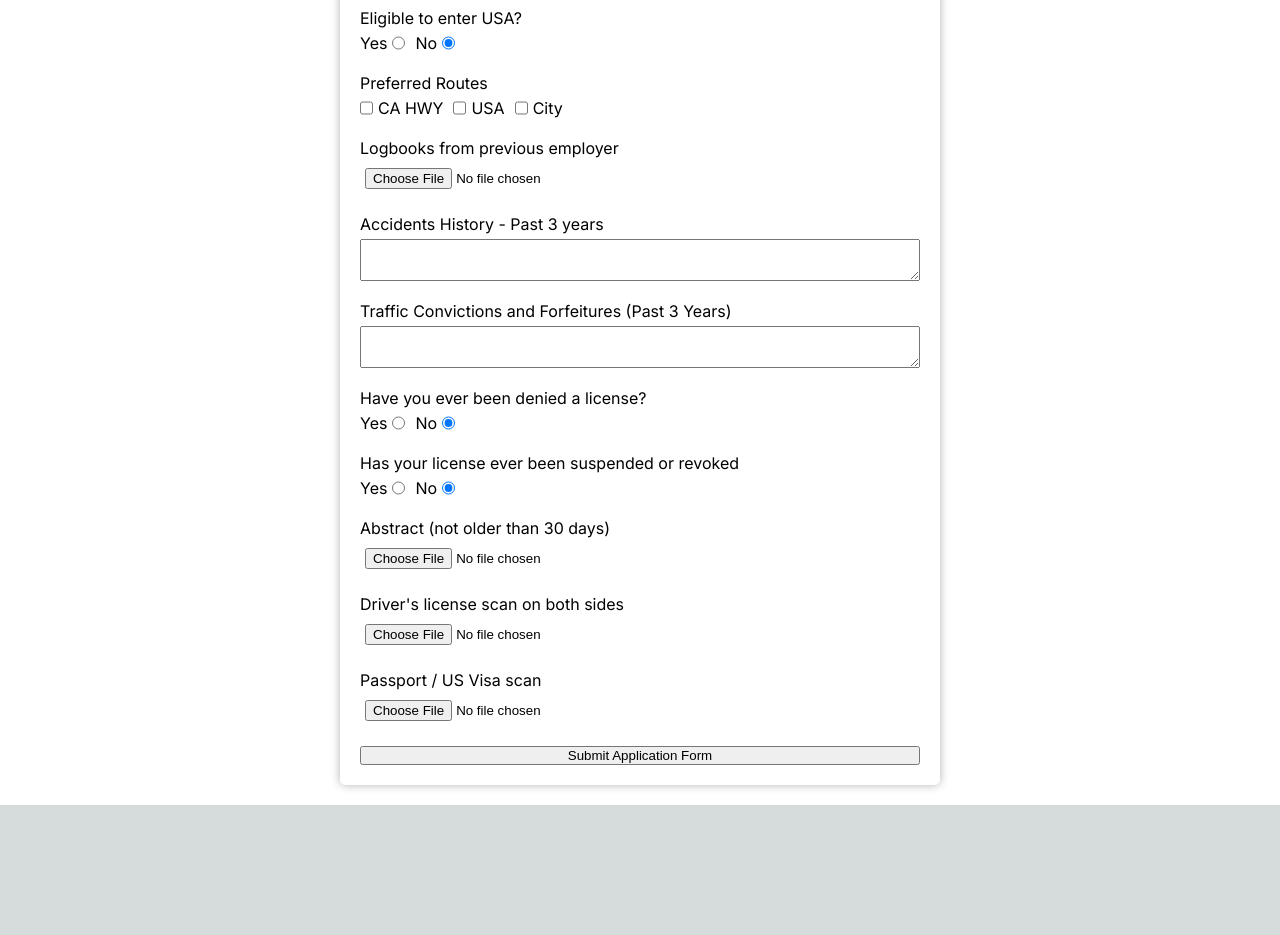
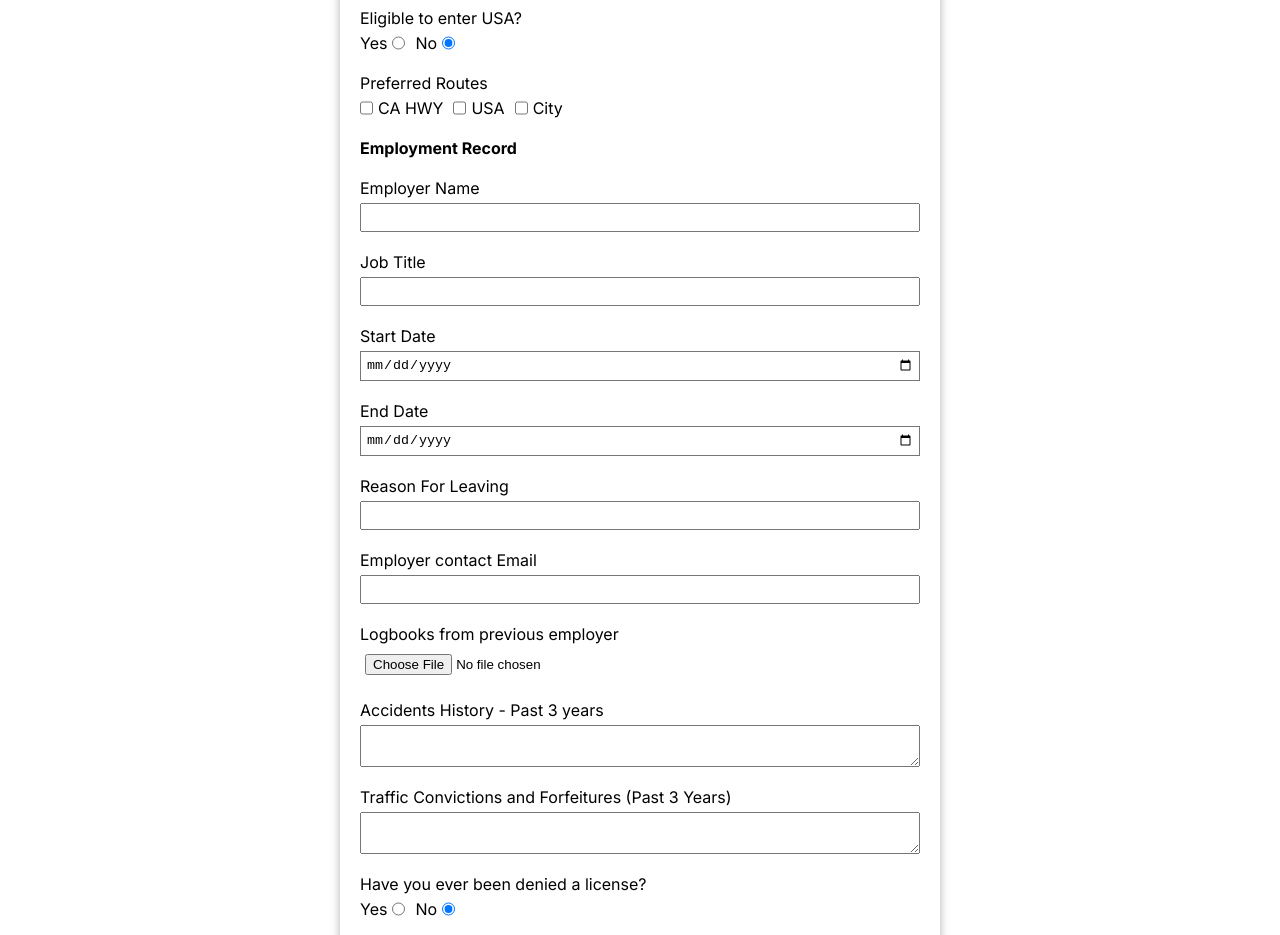
Before and after one commit to bukulele/table-mng, a Next.js app: page /application in a window 1280 px wide. Shown: the part 1640-2575 px from the top of the page. Before the commit the page ends 2445 px from the top, so only its background shows below. Built offline with nearby package versions, Linux system fonts and the light colour scheme.

Commit message:
employment history element created

```diff
--- a/src/app/components/applicationForm/ApplicationForm.js
+++ b/src/app/components/applicationForm/ApplicationForm.js
@@ -1,6 +1,7 @@
-import React, { useState, useRef } from "react";
+import React, { useState, useRef, useEffect } from "react";
 import styles from "./applicationForm.module.css";
 import Button from "../button/Button";
+import EmploymentHistory from "./EmploymentHistory";
 
 function ApplicationForm() {
   const FORM_TEMPLATE = {
@@ -36,9 +37,20 @@ function ApplicationForm() {
     abstract: null,
     license_scan: null,
     passport_scan: null,
+    employment_history: [
+      {
+        employer_name: "",
+        job_title: "",
+        start_date: new Date(),
+        end_date: new Date(),
+        reason_for_leaving: "",
+        email: "",
+      },
+    ],
   };
 
   const [formData, setFormData] = useState(FORM_TEMPLATE);
+  const [employmentHistory, setEmploymentHistory] = useState(null);
 
   const logbooksRef = useRef(null);
   const abstractRef = useRef(null);
@@ -182,6 +194,24 @@ function ApplicationForm() {
         console.error("Error submitting form:", error);
       });
   };
+
+  useEffect(() => {
+    let employmentHistoryArr = formData.employment_history.map((item, idx) => {
+      return (
+        <EmploymentHistory
+          key={`employmentHistory_${idx}`}
+          employer_name={item.employer_name}
+          job_title={item.job_title}
+          start_date={item.start_date}
+          end_date={item.end_date}
+          reason_for_leaving={item.reason_for_leaving}
+          email={item.email}
+          handleChangeText={handleChangeText}
+        />
+      );
+    });
+    setEmploymentHistory(employmentHistoryArr);
+  }, []);
 
   // ADD ACCEPTABLE FILE TYPES!!!
   // CHECK DATES TIMEZONES
@@ -442,6 +472,8 @@ function ApplicationForm() {
           </div>
         </div>
       </div>
+      <div className={styles.formHeader}>Employment Record</div>
+      {employmentHistory}
       <div className={styles.inputContainer}>
         <label htmlFor={"logbooks"}>Logbooks from previous employer</label>
         <input
--- a/src/app/components/applicationForm/EmploymentHistory.js
+++ b/src/app/components/applicationForm/EmploymentHistory.js
@@ -1,5 +1,73 @@
 import React from "react";
+import styles from "./applicationForm.module.css";
 
-function EmploymentHistory() {}
+function EmploymentHistory({
+  employer_name,
+  job_title,
+  start_date,
+  end_date,
+  reason_for_leaving,
+  email,
+  handleChangeText,
+}) {
+  return (
+    <>
+      <div className={styles.inputContainer}>
+        <label htmlFor={"employer_name"}>Employer Name</label>
+        <input
+          name={"employer_name"}
+          type={"text"}
+          value={employer_name}
+          onChange={handleChangeText}
+        />
+      </div>
+      <div className={styles.inputContainer}>
+        <label htmlFor={"job_title"}>Job Title</label>
+        <input
+          name={"job_title"}
+          type={"text"}
+          value={job_title}
+          onChange={handleChangeText}
+        />
+      </div>
+      <div className={styles.inputContainer}>
+        <label htmlFor={"start_date"}>Start Date</label>
+        <input
+          name={"start_date"}
+          type={"date"}
+          value={start_date}
+          onChange={handleChangeText}
+        />
+      </div>
+      <div className={styles.inputContainer}>
+        <label htmlFor={"end_date"}>End Date</label>
+        <input
+          name={"end_date"}
+          type={"date"}
+          value={end_date}
+          onChange={handleChangeText}
+        />
+      </div>
+      <div className={styles.inputContainer}>
+        <label htmlFor={"reason_for_leaving"}>Reason For Leaving</label>
+        <input
+          name={"reason_for_leaving"}
+          type={"text"}
+          value={reason_for_leaving}
+          onChange={handleChangeText}
+        />
+      </div>
+      <div className={styles.inputContainer}>
+        <label htmlFor={"email"}>Employer contact Email</label>
+        <input
+          name={"email"}
+          type={"email"}
+          value={email}
+          onChange={handleChangeText}
+        />
+      </div>
+    </>
+  );
+}
 
 export default EmploymentHistory;
```
